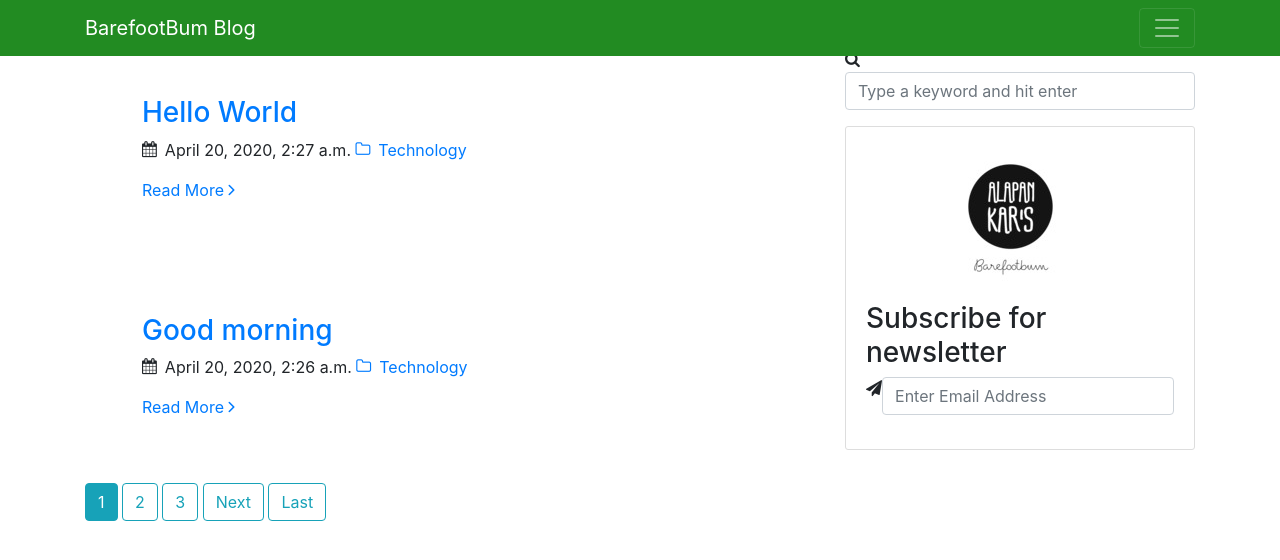
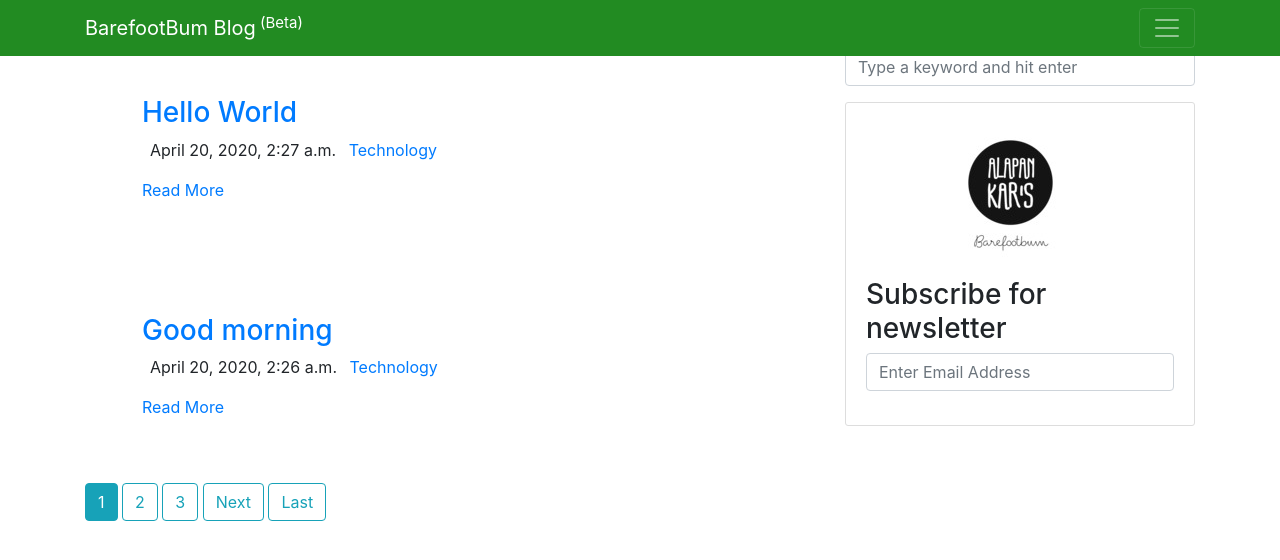
Before and after one commit to alapankar/BarefootBumDjangoBlog, a Django app: page / in a window 1280 px wide. Shown: the top 560 px of the page. Run offline with Django 3.2, Linux system fonts and the light colour scheme; data comes from the database, SQL or seed files in the repository; some libraries are stand-ins or nearby versions; some web fonts are replaced.

Commit message:
UI updated

```diff
--- a/blog/templates/blog/base.html
+++ b/blog/templates/blog/base.html
@@ -4,17 +4,10 @@
 <head>
   <meta charset="utf-8">
   <meta name="viewport" content="width=device-width, initial-scale=1, shrink-to-fit=no">
-
   <link rel="stylesheet" type="text/css" href="{% static 'blog/main.css' %}">
-  <link href="https://fonts.googleapis.com/css?family=Poppins:300,400,500,600,700" rel="stylesheet">
-  <link href="https://fonts.googleapis.com/css?family=Lora:400,400i,700,700i&display=swap" rel="stylesheet">
-  <link href="https://fonts.googleapis.com/css?family=Abril+Fatface&display=swap" rel="stylesheet">
   <link rel="stylesheet" href="https://maxcdn.bootstrapcdn.com/bootstrap/4.0.0/css/bootstrap.min.css" integrity="sha384-Gn5384xqQ1aoWXA+058RXPxPg6fy4IWvTNh0E263XmFcJlSAwiGgFAW/dAiS6JXm" crossorigin="anonymous">
-
-
-
   <!-- <link rel="stylesheet" href="{% static 'blog/style.css' %}"> -->
-  <link rel="stylesheet" href="{% static 'blog/open-iconic-bootstrap.min.css' %}">
+  <!-- <link rel="stylesheet" href="{% static 'blog/open-iconic-bootstrap.min.css' %}">
   <link rel="stylesheet" href="{% static 'blog/animate.css' %}">
 
   <link rel="stylesheet" href="{% static 'blog/owl.carousel.min.css' %}">
@@ -30,7 +23,7 @@
 
 
   <link rel="stylesheet" href="{% static 'blog/flaticon.css' %}">
-  <link rel="stylesheet" href="{% static 'blog/icomoon.css' %}">
+  <link rel="stylesheet" href="{% static 'blog/icomoon.css' %}"> -->
 
 
   {% if title %}
@@ -44,7 +37,7 @@
   <header class="site-header">
     <nav class="navbar navbar-dark fixed-top" style="background-color:#228B22">
       <div class="container">
-        <a class="navbar-brand mr-4" href="/">BarefootBum Blog</a>
+        <a class="navbar-brand mr-4" href="/">BarefootBum Blog<sup> (Beta)</sup></a>
         <button class="navbar-toggler" type="button" data-toggle="collapse" data-target="#navbarToggle" aria-controls="navbarToggle" aria-expanded="false" aria-label="Toggle navigation">
           <span class="navbar-toggler-icon"></span>
         </button>
```
Lines whose indentation alone changed are shown as unchanged.
